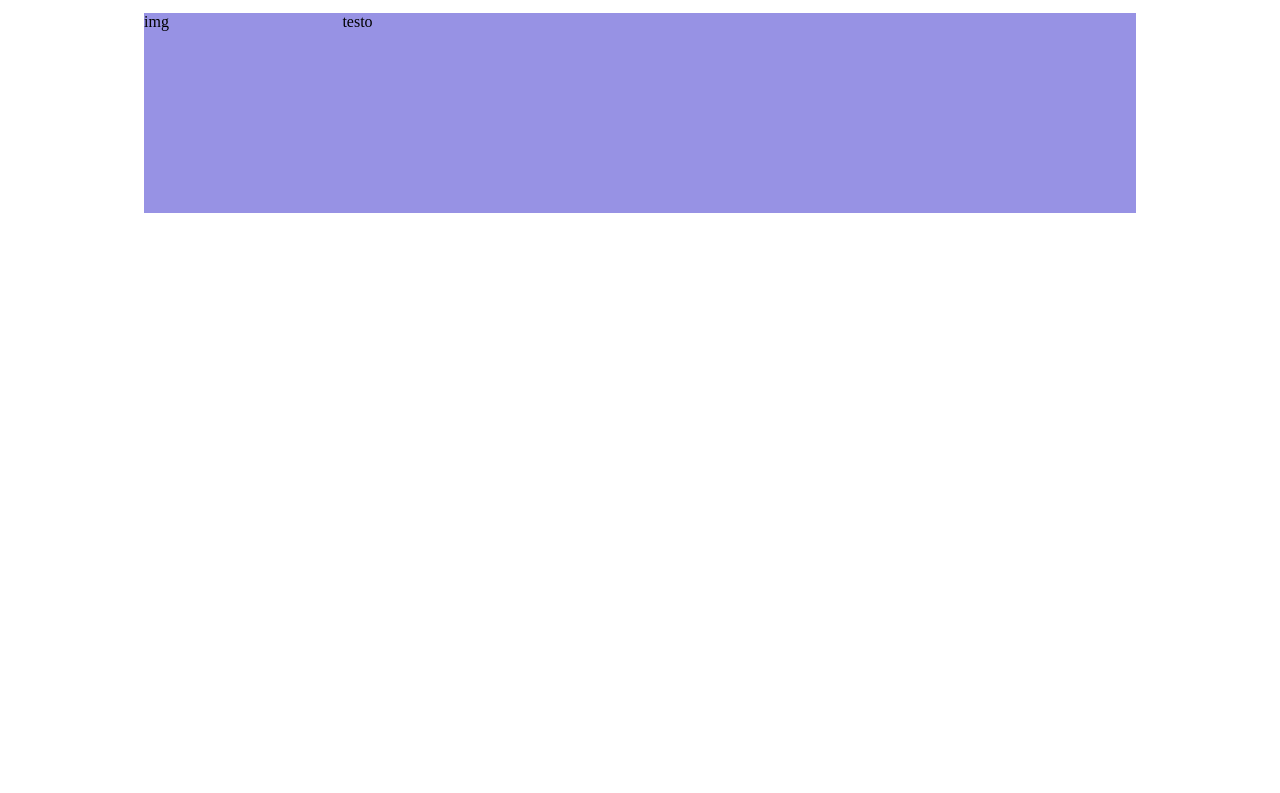
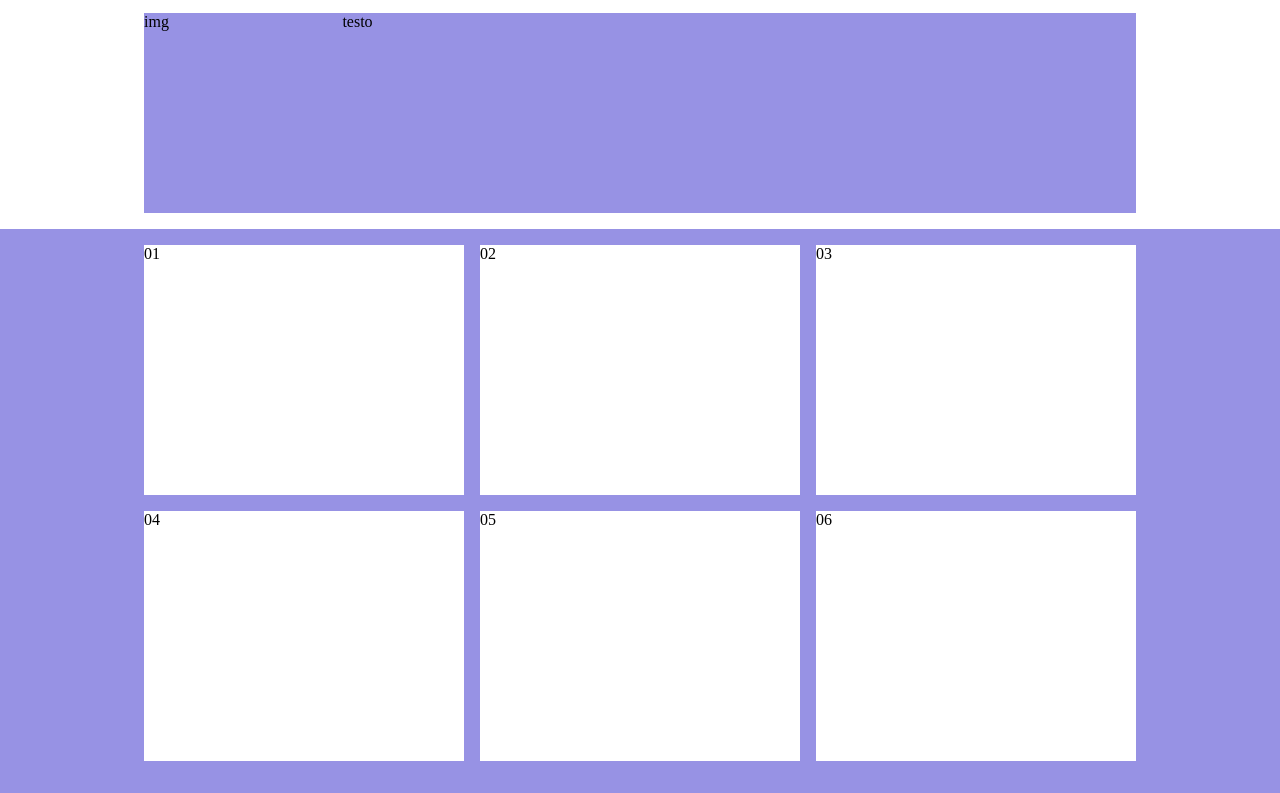
Before and after one commit to cerry24/htmlcss-responsive-layout, a plain HTML site: page index.html in a window 1280 px wide. Shown: the part 1761-2554 px from the top of the page. Before the commit the page ends 1990 px from the top, so only its background shows below. Drawn offline with Linux system fonts and the light colour scheme.

Commit message:
implement section benefits macrostructure

```diff
--- a/css/style.css
+++ b/css/style.css
@@ -28,8 +28,11 @@ header {
 .card {
     width: 100%;
     height: 250px;
+    margin: 2rem 0;
+}
+
+#introduction .card {
     background-color: #b5ddff;
-    margin: 2rem 0;
 }
 
 #planning  {
@@ -64,6 +67,14 @@ header {
     flex-basis: 80%;
 }
 
+#benefits {
+    background-color: #9792e4;
+}
+
+#benefits .card{
+    background-color: white;
+}
+
 /* RESPONSIVE */
 
 /* tablet */
@@ -71,21 +82,28 @@ header {
     .cards {
         display: flex;
         flex-wrap: wrap;
+        padding: 1rem 0 1rem 1rem;
     }
 
-    .card:first-child {
+    .card {
+        margin: 0 1rem 1rem 0;
+    }
+
+    #introduction .card:first-child {
         width: calc(100% / 3 * 2 - 1rem);
     }
 
-    .card {
+    #introduction .card {
         width: calc(100% / 3 - 1rem);
-        margin: 0 1rem 1rem 0;
     }
 
     .testimonial {
         flex-direction: row;
     }
 
+    #benefits .card {
+        width: calc(100% / 2 - 1rem);
+    }
 
 }
 
@@ -106,4 +124,8 @@ header {
         width: 40%;
     }
 
+    #benefits .card {
+        width: calc(100% / 3 - 1rem);
+    }
+
 }
--- a/index.html
+++ b/index.html
@@ -70,6 +70,23 @@
                 </div>
 
             </section>
+
+            <section id="benefits">
+                <div class="container">
+
+                    <div class="cards">
+
+                        <div class="card">01</div>
+                        <div class="card">02</div>
+                        <div class="card">03</div>
+                        <div class="card">04</div>
+                        <div class="card">05</div>
+                        <div class="card">06</div>
+
+                    </div>
+                </div>
+            </section>
+
         </main>
 
         <footer>
```
